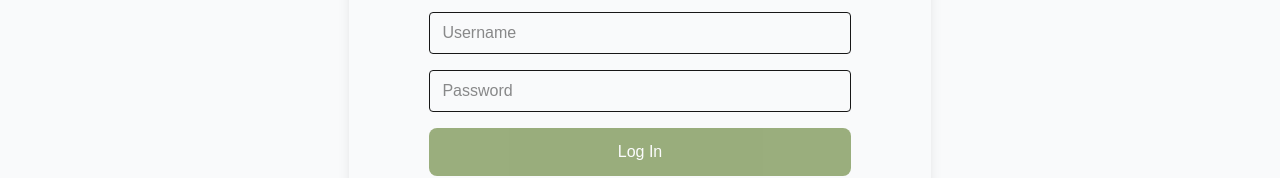
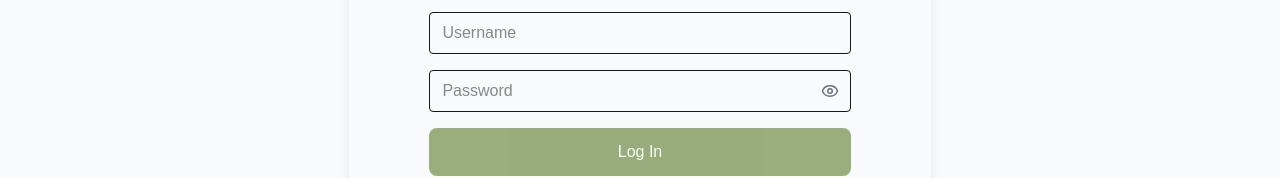
Before and after one commit to PurpleMaia/kilo-dashboard, a Next.js app: page / in a window 1280 px wide. Shown: the part 281-459 px from the top of the page. Built offline with nearby package versions, Linux system fonts and the light colour scheme.

Commit message:
Refactor LoginForm to include password visibility toggle and update KiloNotesWidget to display observations correctly

```diff
--- a/src/app/dashboard/page.tsx
+++ b/src/app/dashboard/page.tsx
@@ -44,9 +44,9 @@ export default function Page() {
 
 
             {/* Placeholder for future component */}
-            <div className="bg-gray-100 border-2 border-dashed border-gray-300 rounded-lg p-8 text-center mb-4">
+            {/* <div className="bg-gray-100 border-2 border-dashed border-gray-300 rounded-lg p-8 text-center mb-4">
               <p className="text-gray-500">Data Insights w/ KILO LLM will go here</p>
-            </div>
+            </div>             */}
 
           </div>
         </div>
--- a/src/components/auth/LoginForm.tsx
+++ b/src/components/auth/LoginForm.tsx
@@ -2,12 +2,14 @@
 
 import { useLogin } from '@/hooks/use-auth';
 import { useState } from 'react';
+import { Eye, EyeOff } from 'lucide-react';
 
 export default function LoginForm() {
   const [formData, setFormData] = useState({
     username: '',
     password: '',
   });
+  const [showPassword, setShowPassword] = useState(false);
   const login = useLogin()
 
 
@@ -50,16 +52,25 @@ export default function LoginForm() {
         required
       />
 
+      <div className="relative">
         <input
-        type="password"
+          type={showPassword ? 'text' : 'password'}
           name="password"
           placeholder="Password"
-        className="rounded border px-3 py-2 focus:outline-none focus:ring-2 focus:ring-lime-500"
+          className="w-full rounded border px-3 py-2 pr-10 focus:outline-none focus:ring-2 focus:ring-lime-500"
           value={formData.password}
           onChange={handleChange}
           disabled={login.isPending}
           required
         />
+        <button
+          type="button"
+          onClick={() => setShowPassword(!showPassword)}
+          className="absolute right-3 top-1/2 -translate-y-1/2 text-gray-500 hover:text-gray-700"
+        >
+          {showPassword ? <EyeOff size={18} /> : <Eye size={18} />}
+        </button>
+      </div>
 
       <button
         type="submit"
--- a/src/components/home/KiloNotesWidget.tsx
+++ b/src/components/home/KiloNotesWidget.tsx
@@ -61,7 +61,7 @@ export default function KiloNotes() {
           <p>Fetching observations...</p>
         ) : (
         <div className="space-y-4 h-full overflow-y-auto touch-pan-y">
-          {observations.length > 1 ? (
+          {observations.length > 0 ? (
               <>
               {observations.slice(0, maxDisplay)?.map((obs) => (
                     <div key={obs.id} className="border-l-4 border-lime-600 pl-4 py-2">
```
Lines whose indentation alone changed are shown as unchanged.
